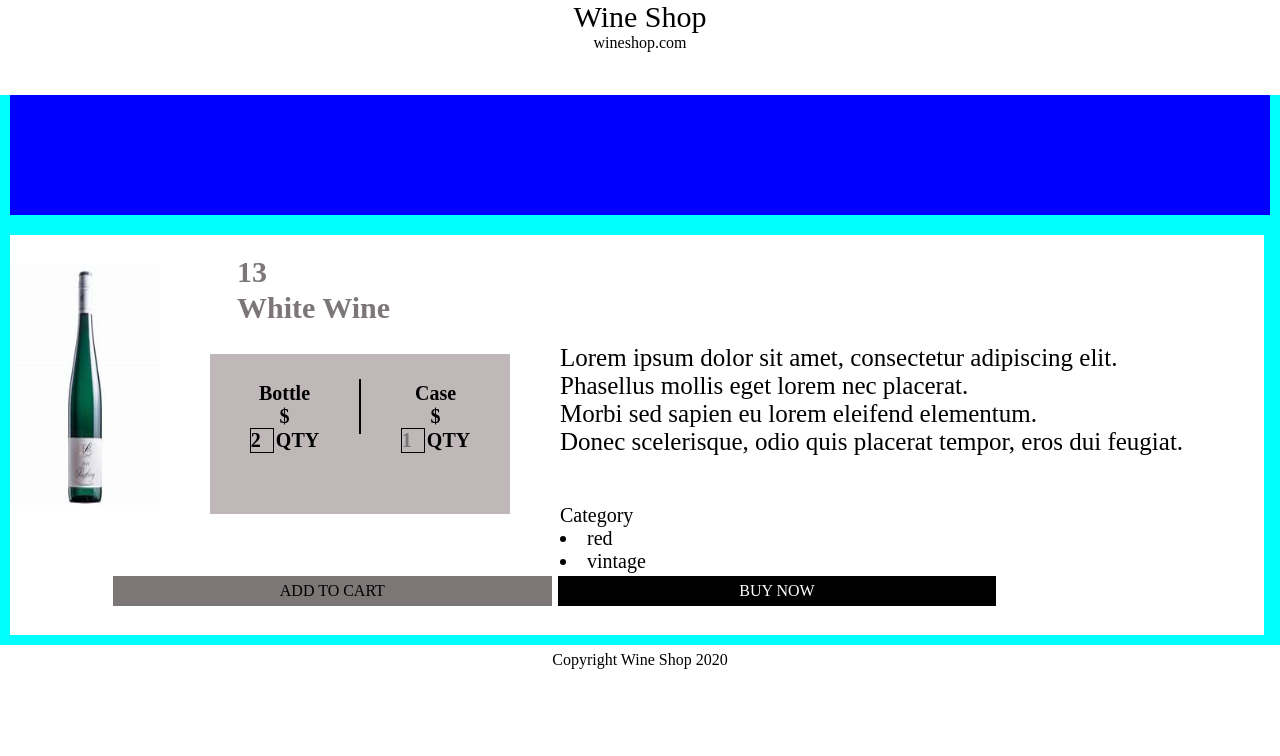
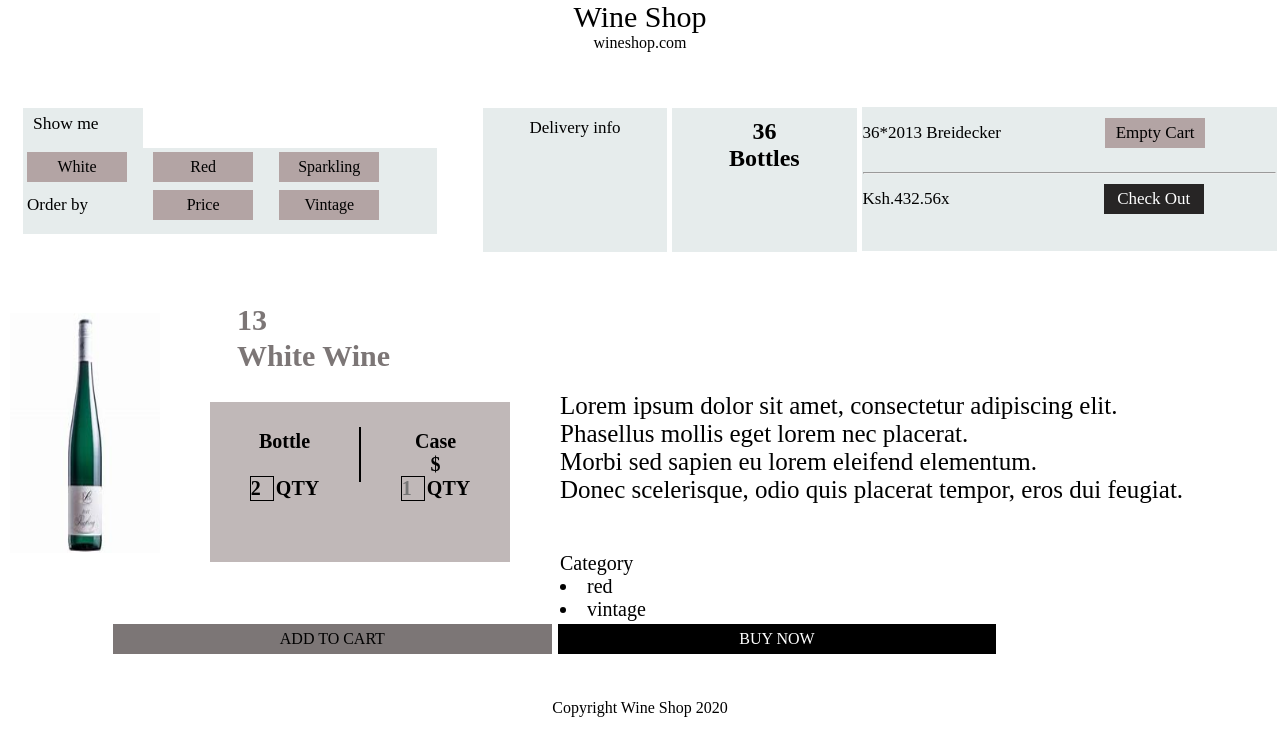
Before and after one commit to Wanjiru-faith/wine-shop, a Vue app: page /product/1 in a window 1280 px wide. Shown: the top 756 px of the page. Built offline with nearby package versions, Linux system fonts and the light colour scheme; no server answers; what vue-axios-cors, vue-sweetalert2 would draw is missing.

Commit message:
second commit

```diff
--- a/package.json
+++ b/package.json
@@ -5,7 +5,8 @@
   "scripts": {
     "serve": "vue-cli-service serve",
     "build": "vue-cli-service build",
-    "lint": "vue-cli-service lint"
+    "lint": "vue-cli-service lint",
+    "start": "node server.js"
   },
   "dependencies": {
     "axios": "^0.19.2",
--- a/src/components/Preview.vue
+++ b/src/components/Preview.vue
@@ -1,6 +1,44 @@
 <template>
     <div class="preview">
-        <section/>
+            <div class ="lay2">
+      <div id="box" class="show">
+         <div class ="show-me" id="text">Show me</div>
+          <!-- <button class ="show-all">
+            Show all</button> -->
+            <div class="category" id="text">
+              <div><button>White</button></div>
+              <div><button>Red</button></div>
+              <div><button>Sparkling</button></div>
+              <div class="order-by">
+                Order by </div>
+              <div><button>Price</button></div>
+              <div><button>Vintage</button></div>
+          </div>
+      </div>
+
+      <div class="part2" id="box">
+        <div class="delivery-info">
+          Delivery info
+        </div>
+        <div class="totalBottles">
+          <h2>36</h2>
+          <h2>Bottles</h2>
+        </div>
+      </div>
+
+      <div class="part3" id="box">
+          <div class="top">
+            36*2013 Breidecker
+          <button class="empty-cart">Empty Cart</button>
+          </div>
+        <hr/>
+          <div class="bottom">
+            Ksh.432.56x
+          <button class="check-out">Check Out</button>
+          </div>
+        </div>
+
+     </div>
         <div class="product-container">
             <div class="image">
                 <img src="@/assets/reisling.png" />
@@ -13,7 +51,7 @@
             </div>
 
             <div class="cost">
-                <h3 class="bottle-price">Bottle <br>${{totalPrice}}<br>
+                <h3 class="bottle-price">Bottle <br><br>
                 <input placeholder="0"
                 v-model="bottleQuantity">QTY</h3>
                 <div class="vl"></div>
@@ -68,27 +106,100 @@ export default {
             this.items = response.data
             console.log(response.data)
 
-             for(var i=0; i<this.items.length; i++){
-                var product =this.items[i];
-                var totalPrice = this.bottleQuantity * product.cost.bottle
-                console.log(product.cost.bottle)
-                console.log(totalPrice)
-            }
         })
         }
 }
 </script>
 
 <style scoped>
+.lay2{
+  width:100%;
+  position:relative;
+  display:flex;
+  margin:10px;
+  padding:10px;
+}
+#box{
+width: 33%;
+padding:1px;
+margin:2px;
+height: 18vh;
+}
+button{
+  background-color: rgb(179, 164, 164);
+  border:none;
+}
+.show{
+   height:100%;
+   margin-top:100px;
+}
 
+.show-me{
+  font-size:17.5px;
+  height:5vh;
+  padding-left:10px;
+  padding-top:5px;
+  background-color: rgb(230, 236, 236);
+  width:120px;
+}
+.category{
+  background-color: rgb(230, 236, 236);
+  padding-bottom: 10px;
+}
+.category div{
+  margin:1px;
+  padding:3px;
+  width:30%;
+  display:inline-block;
+}
+.category button{
+  width:100px;
+  height:30px;
+}
+.order-by{
+   font-size:17px;
 
-.preview{
-    background-color: aqua;
 }
-section{
-    margin:10px;
-    padding:60px;
-    background-color: blue;
+.part2{
+  padding:2px;
+  display:flex;
+  height:50vh;
+
+}
+.part2 div{
+  background-color: rgb(230, 236, 236);
+  width:40vh;
+  padding: 10px;
+  height:18vh;
+  text-align: center;
+}
+.delivery-info{
+  font-size: 17px;
+   margin-left:40px;
+}
+.totalBottles{
+ margin-left:5px;
+}
+.part3{
+padding:5px;
+font-size:17px;
+background-color: rgb(230, 236, 236);
+}
+.part3 div{
+  height: 45%;
+  padding-top:10px;
+}
+.part3 button{
+  width:100px;
+  height:30px;
+}
+.empty-cart{
+  margin-left:100px;
+}
+.check-out{
+  margin-left:150px;
+  background-color: rgb(39, 37, 37);
+  color:white;
 }
 
 .product-container{
```
Also changed, not shown: server.js (added, +12 -0 lines), 11 other files (tests, documents, lock files or other folders).
